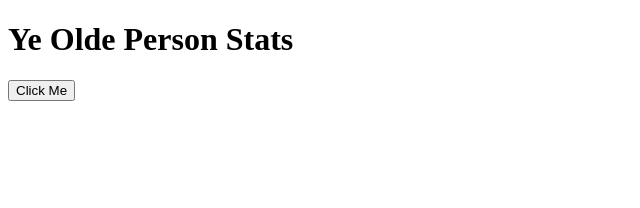
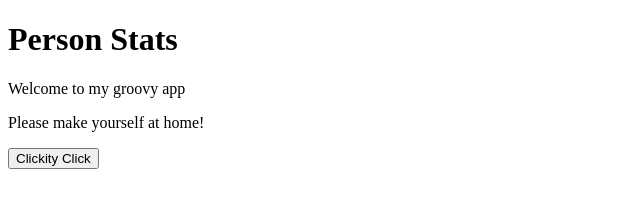
Before and after one commit to kenjarna/person-stats, a plain HTML site: page index.html in a window 1280 px wide. Both pictures are taken after a click on the button "Click Me". Shown: the whole page, without its empty margins (0-640 px from the left). Drawn offline with Linux system fonts and the light colour scheme.

Commit message:
Handle clicks on the button and instructions_paragraph

```diff
--- a/index.html
+++ b/index.html
@@ -12,6 +12,10 @@
 <body>
     <h1>Person Stats</h1>
 
+    <p> Welcome to my groovy app</p>
+
+    <p id="instructions"> Please make yourself at home!</p>
+
     <button> Click Me </button>
 
     <script src="index.js"></script>
--- a/index.js
+++ b/index.js
@@ -1,6 +1,8 @@
-function changeHeading() {
-    const heading = document.querySelector('h1')
-    heading.textContent = 'Ye Olde Person Stats'
+function changeHeading(ev) {
+    ev.target.textContent = 'Clickity Click'
 }
 const btn = document.querySelector('button')
 btn.addEventListener('click', changeHeading)
+
+const p = document.querySelector('#instructions')
+p.addEventListener('click', changeHeading)
```
